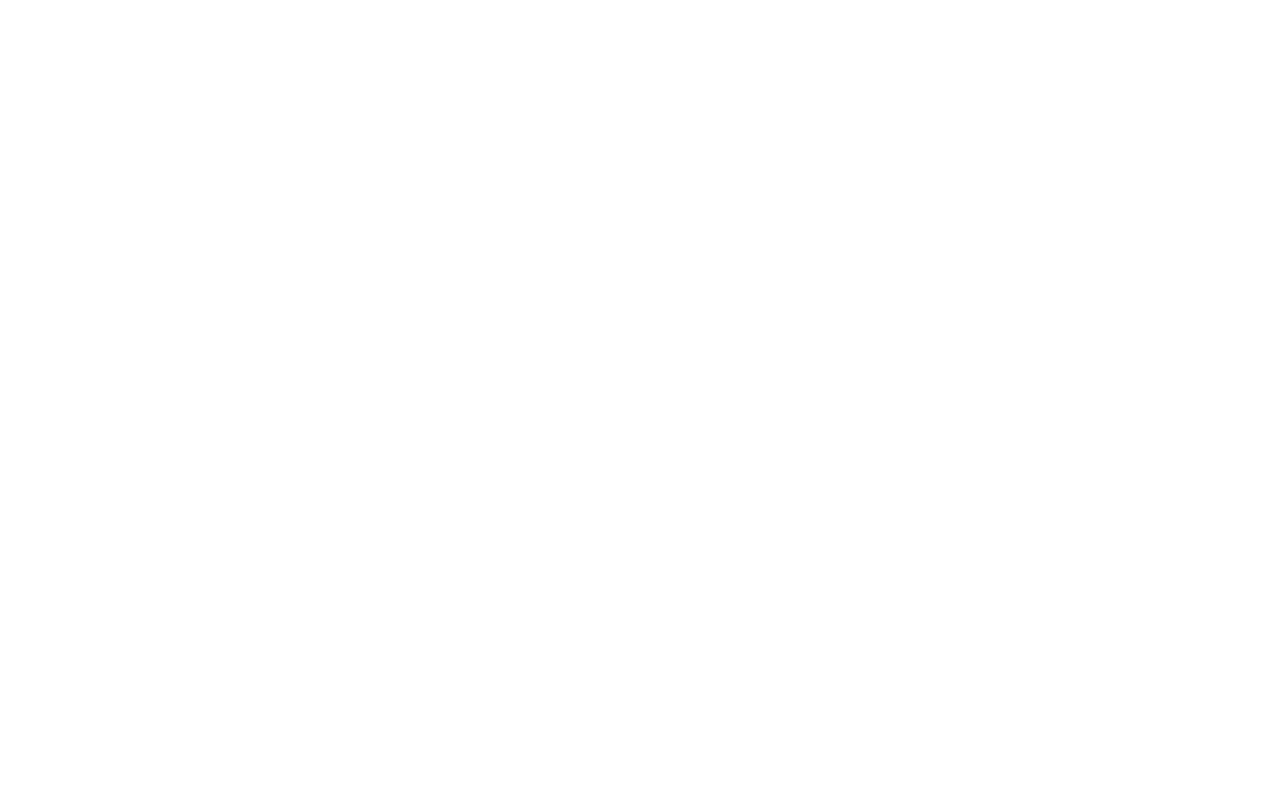
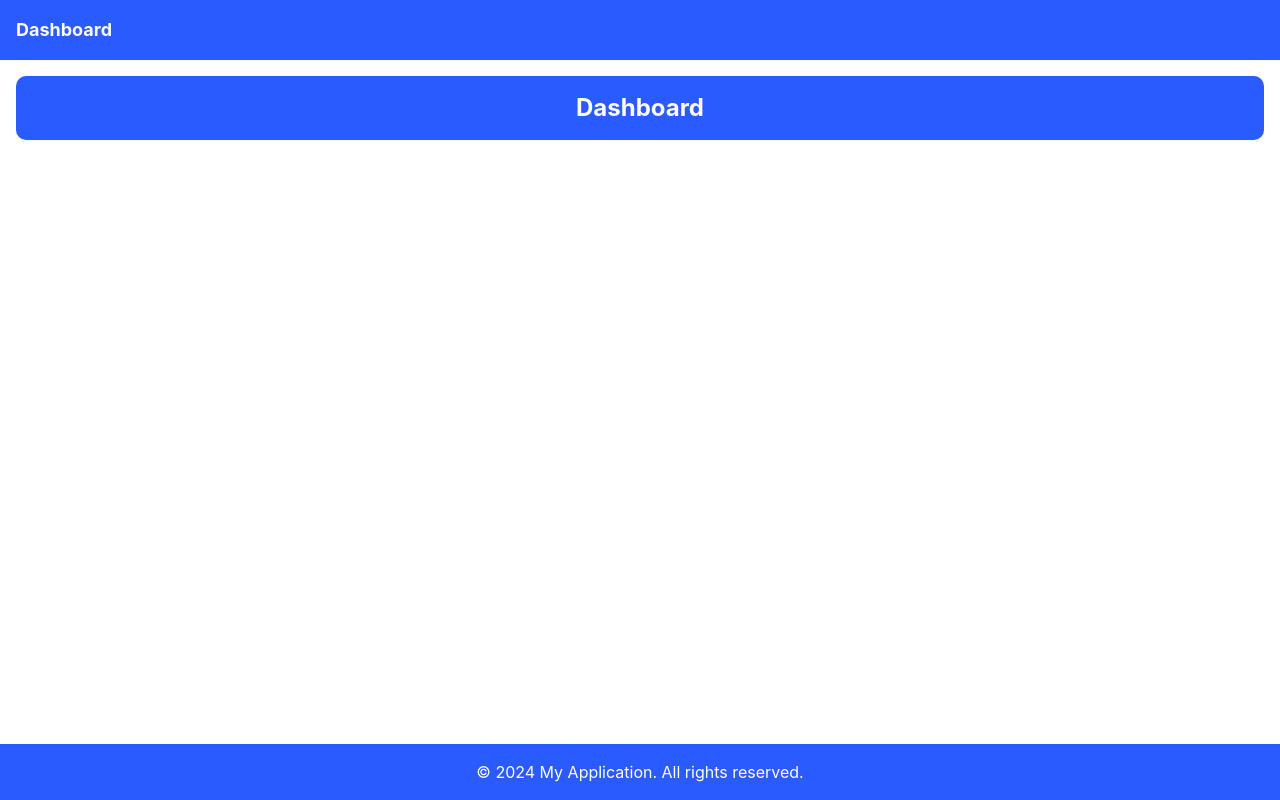
Before and after one commit to ibrahimzaher/ldc-ecommerce, a React (Vite) app: page /dashboard in a window 1280 px wide. Before the commit this address had no page. Built offline with nearby package versions, Linux system fonts and the light colour scheme; sample sign-in values are in the browser's storage.

Commit message:
feat: enhance routing and layout structure with protected and public routes, add dashboard and product list pages

```diff
--- a/src/core/routes/AppRoutes.tsx
+++ b/src/core/routes/AppRoutes.tsx
@@ -1,11 +1,41 @@
 import { LoginPage } from "@/features/auth/pages/LoginPage";
 import RegisterPage from "@/features/auth/pages/RegisterPage";
-import { Route, Routes } from "react-router-dom";
+import DashboardPage from "@/features/dashboard/pages/DashboardPage";
+import ProductListPage from "@/features/products/pages/ProductListPage";
+import DashboardLayout from "@/shared/components/layout/DashboardLayout";
+import MainLayout from "@/shared/components/layout/MainLayout";
+import ProtectedRoute from "@/shared/components/ProtectedRoute";
+import PublicRoute from "@/shared/components/PublicRoute";
+import { Navigate, Route, Routes } from "react-router-dom";
 export default function AppRoutes() {
   return (
     <Routes>
-      <Route path="/login" element={<LoginPage />} />
-      <Route path="/register" element={<RegisterPage />} />
+      <Route element={<PublicRoute />}>
+        <Route path="/login" element={<LoginPage />} />
+        <Route path="/register" element={<RegisterPage />} />
+      </Route>
+      <Route element={<ProtectedRoute allowedRoles="user" />}>
+        <Route element={<MainLayout />}>
+          <Route path="/products" element={<ProductListPage />} />
+          <Route path="/" element={<Navigate to="/products" replace />} />
+        </Route>
+      </Route>
+      <Route element={<ProtectedRoute allowedRoles="admin" />}>
+        <Route path="/dashboard" element={<DashboardLayout />}>
+          <Route index element={<DashboardPage />} />
+        </Route>
+        <Route path="/" element={<Navigate to="/dashboard" replace />} />
+      </Route>
+      <Route
+        path="*"
+        element={
+          <>
+            <h2 className="text-lg font-bold flex justify-center items-center bg-primary text-primary-foreground p-4 rounded-lg">
+              Page Not Found
+            </h2>
+          </>
+        }
+      />
     </Routes>
   );
 }
--- a/src/features/auth/pages/LoginPage.tsx
+++ b/src/features/auth/pages/LoginPage.tsx
@@ -1,5 +1,5 @@
-import CustomCheckbox from "@/shared/components/CustomCheckbox";
-import CustomInput from "@/shared/components/CustomInput";
+import CustomCheckbox from "@/shared/components/ui/CustomCheckbox";
+import CustomInput from "@/shared/components/ui/CustomInput";
 import { Button } from "@/shared/components/ui/button";
 import { LoginValidationSchema } from "@/shared/utils/validation";
 import { useFormik } from "formik";
--- a/src/features/auth/pages/RegisterPage.tsx
+++ b/src/features/auth/pages/RegisterPage.tsx
@@ -1,5 +1,5 @@
-import CustomCheckbox from "@/shared/components/CustomCheckbox";
-import CustomInput from "@/shared/components/CustomInput";
+import CustomCheckbox from "@/shared/components/ui/CustomCheckbox";
+import CustomInput from "@/shared/components/ui/CustomInput";
 import { Button } from "@/shared/components/ui/button";
 import {
   NativeSelect,
--- /dev/null
+++ b/src/features/dashboard/pages/DashboardPage.tsx
@@ -0,0 +1,9 @@
+export default function DashboardPage() {
+  return (
+    <div>
+      <h1 className="text-2xl font-bold bg-primary text-primary-foreground p-4 rounded-lg text-center">
+        Dashboard
+      </h1>
+    </div>
+  );
+}
--- /dev/null
+++ b/src/features/products/pages/ProductListPage.tsx
@@ -0,0 +1,9 @@
+export default function ProductListPage() {
+  return (
+    <div>
+      <h1 className="text-2xl font-bold bg-primary text-primary-foreground p-4 rounded-lg text-center">
+        Product List
+      </h1>
+    </div>
+  );
+}
--- /dev/null
+++ b/src/shared/components/ProtectedRoute.tsx
@@ -0,0 +1,24 @@
+import { useAppSelector } from "@/core/store/store";
+import { Navigate, Outlet } from "react-router-dom";
+
+interface ProtectedRouteProps {
+  allowedRoles?: "admin" | "user";
+}
+
+export default function ProtectedRoute({ allowedRoles }: ProtectedRouteProps) {
+  const user = useAppSelector((store) => store.auth.user);
+
+  if (user === null) {
+    return <Navigate to="/login" replace />;
+  }
+
+  if (allowedRoles === "user" && user.isAdmin) {
+    return <Navigate to="/dashboard" replace />;
+  }
+
+  if (allowedRoles === "admin" && !user.isAdmin) {
+    return <Navigate to="/products" replace />;
+  }
+
+  return <Outlet />;
+}
--- /dev/null
+++ b/src/shared/components/PublicRoute.tsx
@@ -0,0 +1,15 @@
+import { useAppSelector } from "@/core/store/store";
+import { Navigate, Outlet } from "react-router-dom";
+
+export default function PublicRoute() {
+  const user = useAppSelector((store) => store.auth.user);
+
+  if (user !== null) {
+    if (user.isAdmin) {
+      return <Navigate to="/dashboard" replace />;
+    }
+    return <Navigate to="/products" replace />;
+  }
+
+  return <Outlet />;
+}
--- /dev/null
+++ b/src/shared/components/layout/DashboardLayout.tsx
@@ -0,0 +1,17 @@
+import { Outlet } from "react-router-dom";
+
+export default function DashboardLayout() {
+  return (
+    <div className="flex min-h-screen flex-col">
+      <header className="bg-primary text-primary-foreground p-4">
+        <h1 className="text-lg font-bold">Dashboard</h1>
+      </header>
+      <main className="flex-1 p-4">
+        <Outlet />
+      </main>
+      <footer className="bg-primary text-primary-foreground p-4 text-center">
+        &copy; 2024 My Application. All rights reserved.
+      </footer>
+    </div>
+  );
+}
--- /dev/null
+++ b/src/shared/components/layout/MainLayout.tsx
@@ -0,0 +1,17 @@
+import { Outlet } from "react-router-dom";
+
+export default function MainLayout() {
+  return (
+    <div className="flex min-h-screen flex-col">
+      <header className="bg-primary text-primary-foreground p-4">
+        <h1 className="text-lg font-bold">My Application</h1>
+      </header>
+      <main className="flex-1 p-4">
+        <Outlet />
+      </main>
+      <footer className="bg-primary text-primary-foreground p-4 text-center">
+        &copy; 2024 My Application. All rights reserved.
+      </footer>
+    </div>
+  );
+}
--- a/src/shared/components/CustomCheckbox.tsx
+++ b/src/shared/components/ui/CustomCheckbox.tsx
@@ -1,5 +1,5 @@
 import { cn } from "@/shared/lib/utils";
-import { Checkbox } from "./ui/checkbox";
+import { Checkbox } from "@/shared/components/ui/checkbox";
 interface CustomCheckboxProps extends React.ComponentPropsWithoutRef<
   typeof Checkbox
 > {
--- a/src/shared/components/CustomInput.tsx
+++ b/src/shared/components/ui/CustomInput.tsx
@@ -1,5 +1,5 @@
 import { cn } from "@/shared/lib/utils";
-import { Input } from "./ui/input";
+import { Input } from "@/shared/components/ui/input";
 interface CustomInputProps extends React.ComponentProps<"input"> {
   label: string;
   className?: string;
```
